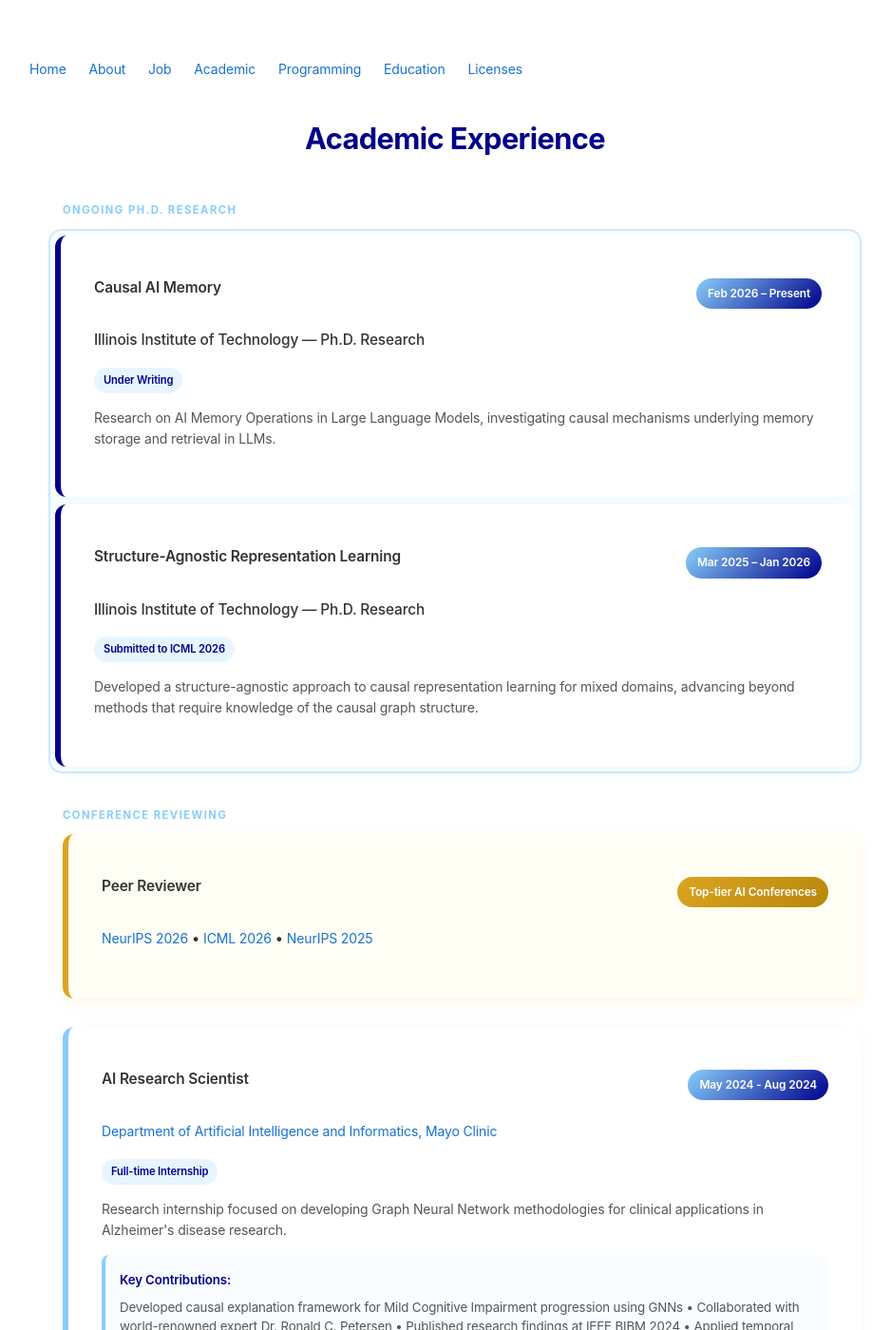
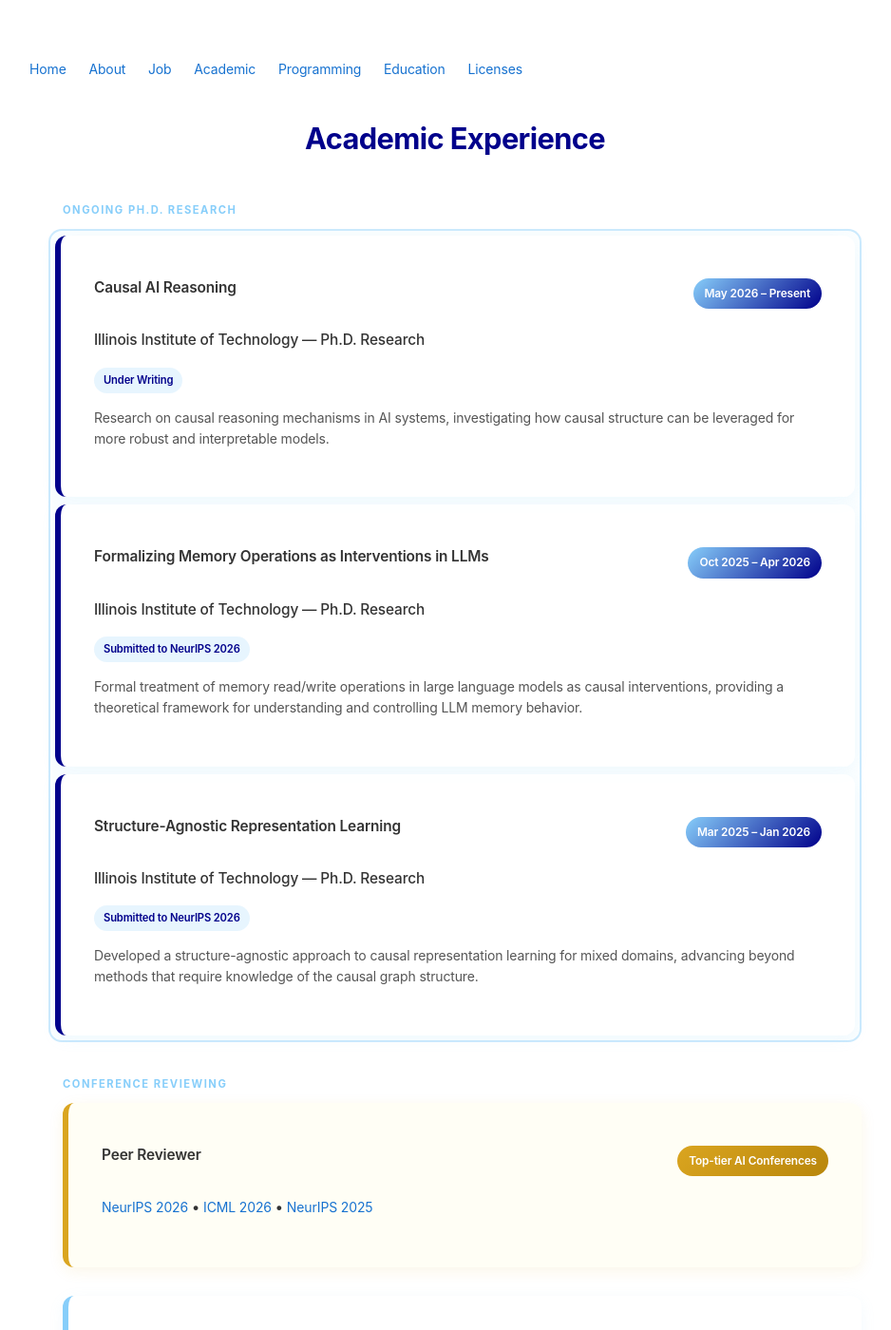
Before and after one commit to ArmanBehnam/ArmanBehnam.github.io, a Jekyll site: the page built from Academic/index.html, in a window 1280 px wide and 1400 px high. Shown: the whole window at 95% size, without its empty margins (161-1099 px from the left). Built offline with Jekyll 4.4.1, drawn with Linux system fonts in a browser that asks for light colours.

Commit message:
Update CV to May 2026, update research entries

```diff
--- a/Academic/index.html
+++ b/Academic/index.html
@@ -11,13 +11,25 @@ title: Academic Experience
         <div class="research-group">
             <div class="academic-item">
                 <div class="position-header">
-                    <h3 class="position-title">Causal AI Memory</h3>
-                    <div class="position-duration">Feb 2026 – Present</div>
+                    <h3 class="position-title">Causal AI Reasoning</h3>
+                    <div class="position-duration">May 2026 – Present</div>
                 </div>
                 <div class="institution">Illinois Institute of Technology — Ph.D. Research</div>
                 <div class="position-type">Under Writing</div>
                 <div class="description">
-                    Research on AI Memory Operations in Large Language Models, investigating causal mechanisms underlying memory storage and retrieval in LLMs.
+                    Research on causal reasoning mechanisms in AI systems, investigating how causal structure can be leveraged for more robust and interpretable models.
+                </div>
+            </div>
+
+            <div class="academic-item">
+                <div class="position-header">
+                    <h3 class="position-title">Formalizing Memory Operations as Interventions in LLMs</h3>
+                    <div class="position-duration">Oct 2025 – Apr 2026</div>
+                </div>
+                <div class="institution">Illinois Institute of Technology — Ph.D. Research</div>
+                <div class="position-type">Submitted to NeurIPS 2026</div>
+                <div class="description">
+                    Formal treatment of memory read/write operations in large language models as causal interventions, providing a theoretical framework for understanding and controlling LLM memory behavior.
                 </div>
             </div>
 
@@ -27,7 +39,7 @@ title: Academic Experience
                     <div class="position-duration">Mar 2025 – Jan 2026</div>
                 </div>
                 <div class="institution">Illinois Institute of Technology — Ph.D. Research</div>
-                <div class="position-type">Submitted to ICML 2026</div>
+                <div class="position-type">Submitted to NeurIPS 2026</div>
                 <div class="description">
                     Developed a structure-agnostic approach to causal representation learning for mixed domains, advancing beyond methods that require knowledge of the causal graph structure.
                 </div>
--- a/index.html
+++ b/index.html
@@ -50,7 +50,7 @@ title: Arman Behnam's website
                 <p style="text-align: center">
                     <a href="mailto:abehnam@hawk.iit.edu" class="button">Email</a>
                     <a href="https://scholar.google.com/citations?user=KgzHjgMAAAAJ&hl=en&oi=ao" class="button">Scholar</a>
-					<a href="/resume/Apr_2026_OneCV.pdf" class="button">My CV</a>
+					<a href="/resume/May_2026_OneCV.pdf" class="button">My CV</a>
                     <a href="https://www.researchgate.net/profile/Arman-Behnam" class="button">ResearchGate</a>
                     <a href="https://github.com/ArmanBehnam" class="button">Github</a>
                     <a href="https://www.linkedin.com/in/arman-behnam/" class="button">LinkedIn</a>
```
Also changed, not shown: 1 other file.
